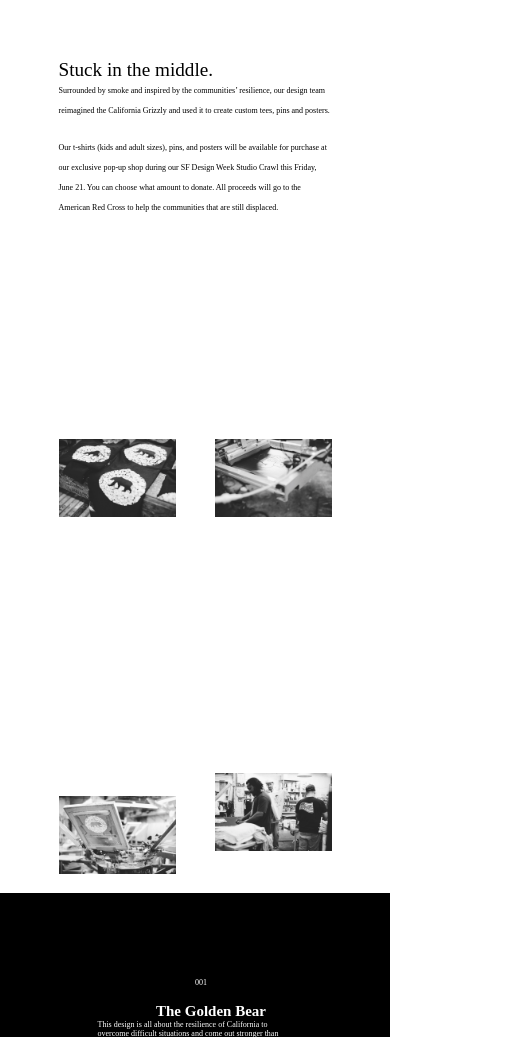
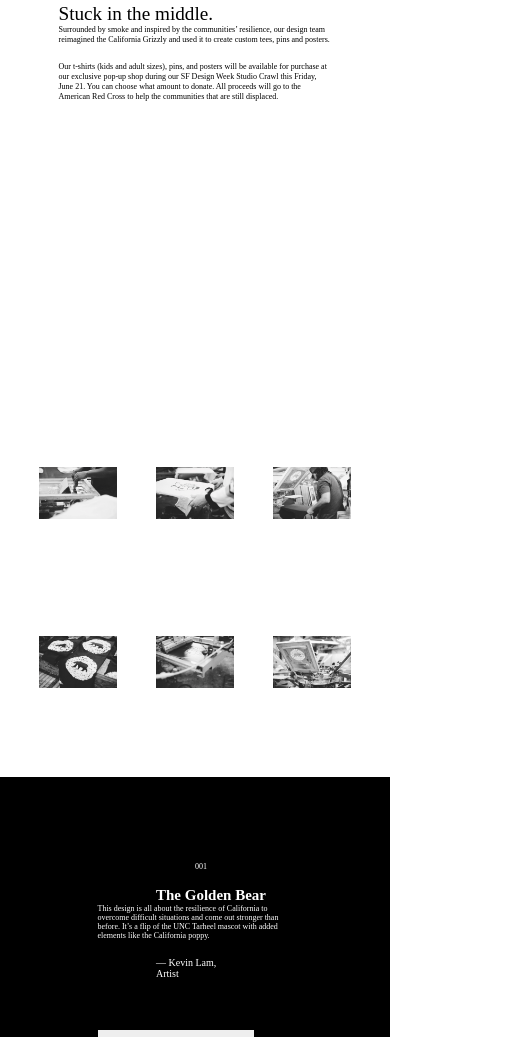
Before and after one commit to rizvan555/California-Calling, a plain HTML site: page index.html in a window 390 px wide. Shown: the part 963-2000 px from the top of the page, 531 px wide, since content can reach past the window. Drawn offline with nearby package versions, Linux system fonts and the light colour scheme.

Commit message:
responsive 90% finished

```diff
--- a/assets/scss/media-600px.scss
+++ b/assets/scss/media-600px.scss
@@ -44,22 +44,20 @@
       flex-direction: column;
       justify-content: center;
       align-items: center;
-      padding: 0 10vw;
       background-color: #000;
 
       p {
-        font-size: 1rem;
+        font-size: 1.2rem;
         color: $fc;
-        width: 50vw;
+        width: 55vw;
         font-family: "Work Sans", sans-serif;
       }
       article {
         .info-desc {
           display: flex;
           justify-content: center;
-          flex-direction: row;
+          flex-direction: column;
           align-items: center;
-          margin-top: 8vh;
           padding: 0 0 20vh 0;
 
           div {
@@ -83,12 +81,12 @@
       justify-content: center;
       flex-direction: column;
       align-items: center;
-      position: relative;
+      position: none;
       padding-bottom: 30vh;
 
       .page2__article1 {
         width: 70vw;
-        padding: 35vh 0 2vh 0;
+        padding: 5vh 0 2vh 0;
         h1 {
           font-size: 1.2rem;
           font-weight: 100;
@@ -96,7 +94,7 @@
         }
         p {
           font-size: $headerP-fs;
-          line-height: 20px;
+          line-height: 10px;
         }
       }
       .page2__article2 {
@@ -104,51 +102,47 @@
         width: 70vw;
         p {
           font-size: $headerP-fs;
-          line-height: 20px;
+          line-height: 10px;
         }
       }
       .page2__image1 {
         width: $p2_is;
-        position: absolute;
+        position: none;
         right: 10vw;
-        top: 60px;
+        top: 60vh;
       }
       .page2__image2 {
         width: $p2_is;
-        position: absolute;
+        position: none;
         left: 10vw;
-        top: 13vh;
+        top: 60vh;
       }
       .page2__image3 {
         width: $p2_is;
-        position: absolute;
+        position: none;
         right: 40vw;
-        top: 13vh;
+        top: 60vh;
       }
       .page2__image4 {
-        width: 30vw;
-        position: absolute;
-        left: 15vw;
+        width: $p2_is;
+        position: none;
+        left: 10vw;
         top: 80vh;
       }
       .page2__image5 {
-        width: 30vw;
-        position: absolute;
-        right: 15vw;
+        width: $p2_is;
+        position: none;
+        right: 40vw;
         top: 80vh;
       }
       .page2__image6 {
-        width: 30vw;
-        position: absolute;
-        left: 15vw;
-        bottom: 5vw;
+        width: $p2_is;
+        position: none;
+        left: 70vw;
+        top: 80vh;
       }
       .page2__image7 {
-        width: 30vw;
-        position: absolute;
-        right: 15vw;
-        bottom: 5vh;
-        z-index: 1;
+        display: none;
       }
     }
   }
```
Also changed, not shown: assets/css/style.css, 1 other file.
